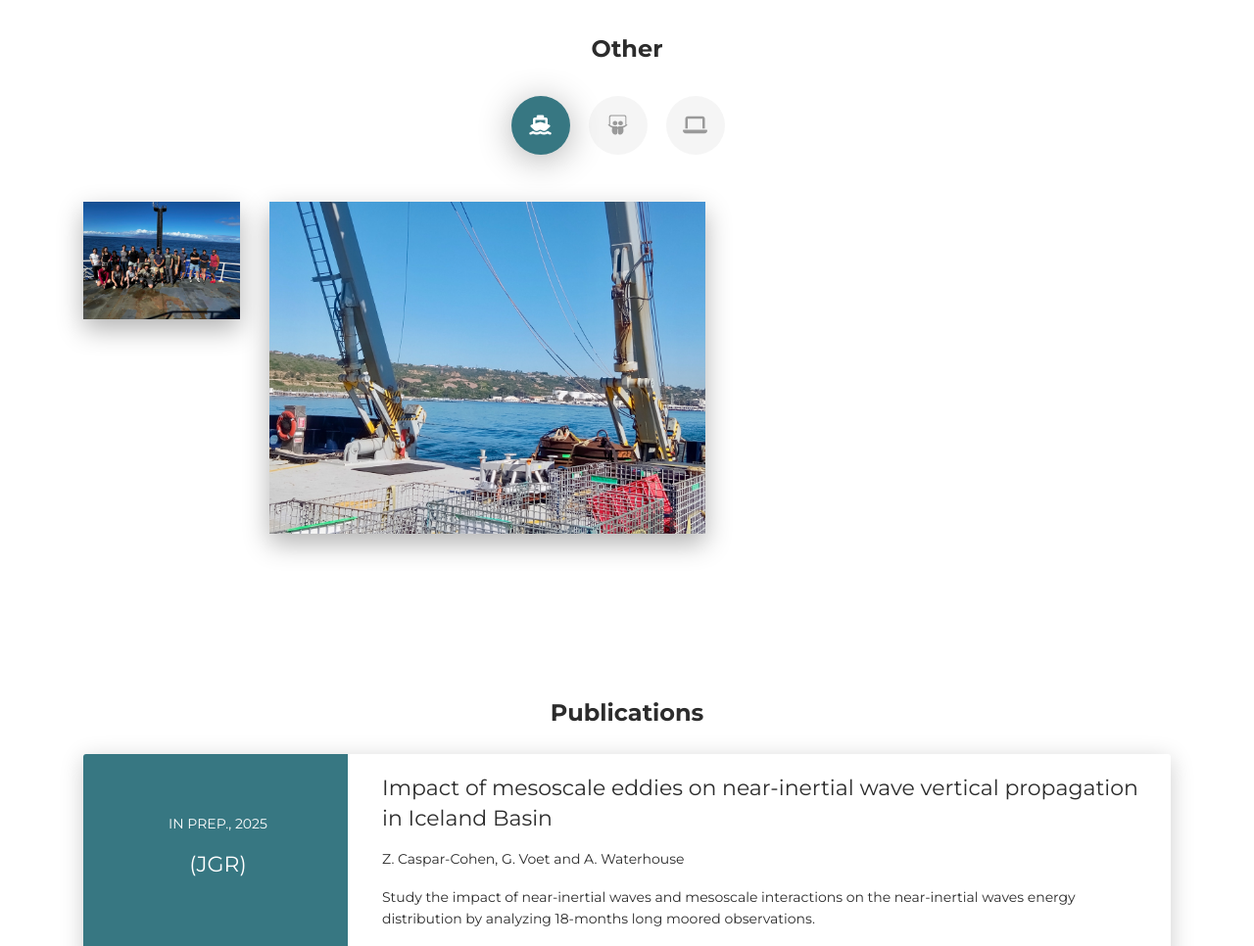
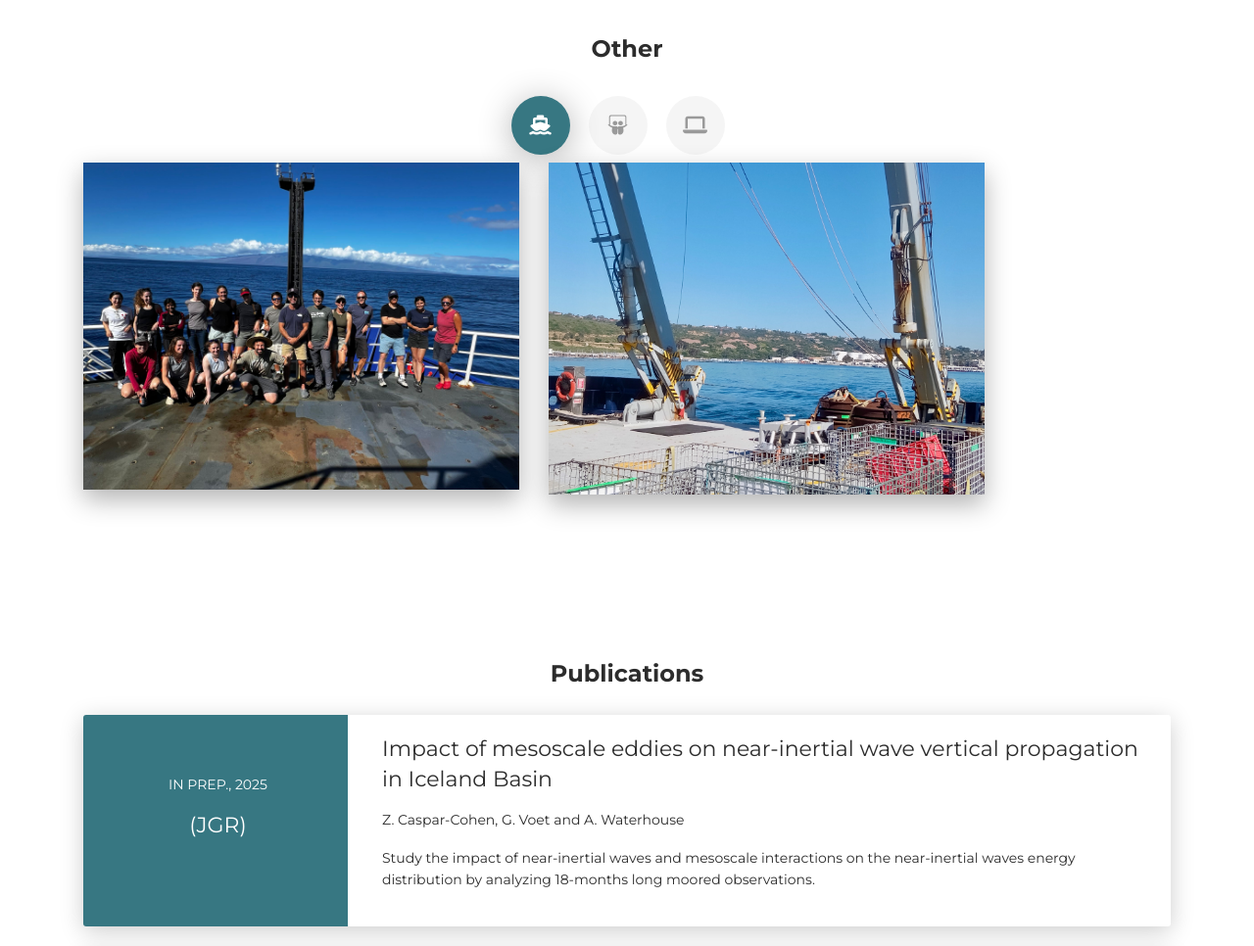
Before and after one commit to zcasparco/resume, a plain HTML site: page index.html in a window 1280 px wide. Shown: the part 3870-4836 px from the top of the page at 98% size. Drawn offline with Linux system fonts and the light colour scheme.

Commit message:
Update index.html

```diff
--- a/index.html
+++ b/index.html
@@ -303,11 +303,11 @@
         </div>
       </div>
     </div>
-    <div class="tab-content gallery mt-5">
+    <div class="tab-content gallery mt-2">
       <div class="tab-pane active" id="web-development">
         <div class="ml-auto mr-auto">
           <div class="row">
-            <div class="col-md-2">
+            <div class="col-md-5">
               <div class="cc-porfolio-image img-raised" data-aos="fade-up" data-aos-anchor-placement="top-bottom"><a href="https://www.polarsteps.com/AnnaAndTheWater/14669345-motive-cruise-i">
                   <figure class="cc-effect"><img src="images/motive.jpg" alt="Image"/>
                     <figcaption>
```
